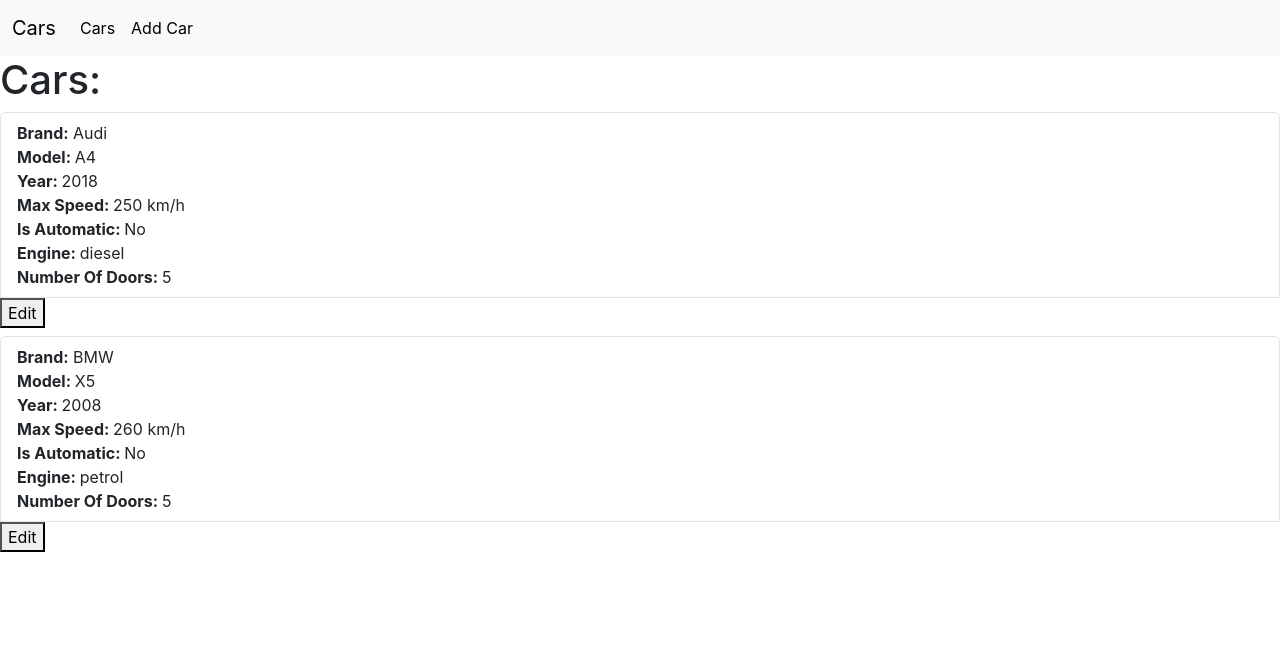
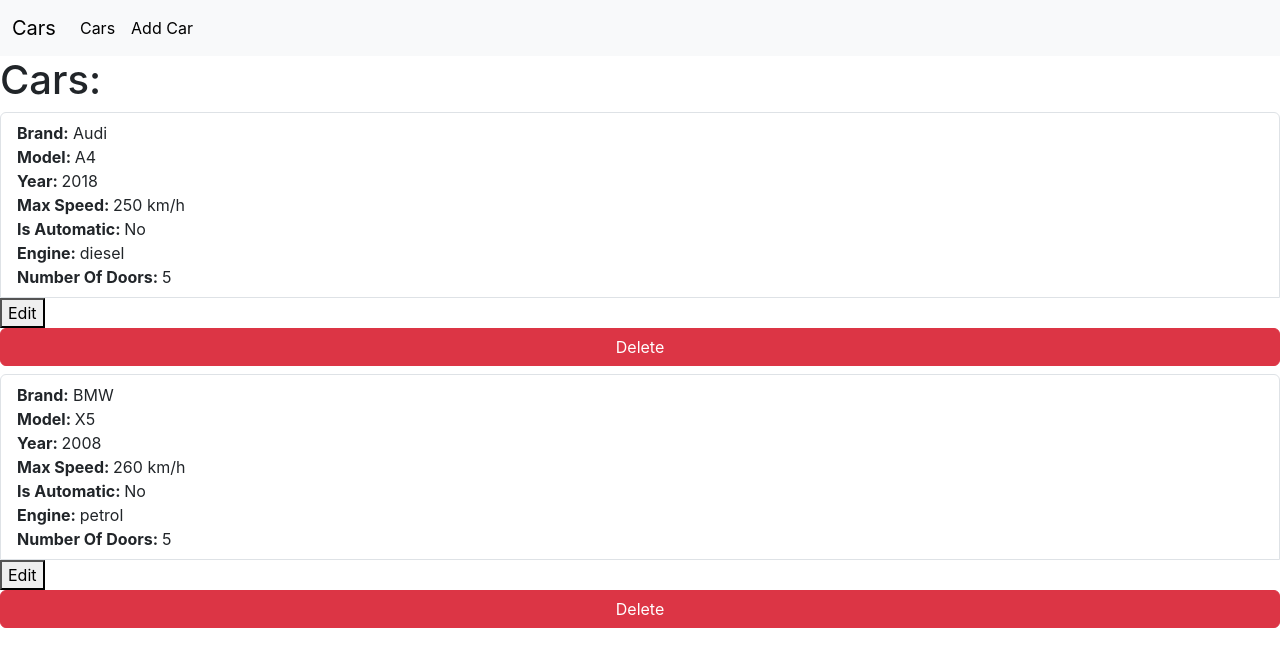
Before and after one commit to BiljanaDa/cars-react, a React (Create React App) app: page /cars in a window 1280 px wide. Shown: the top 666 px of the page. Built offline with nearby package versions, Linux system fonts and the light colour scheme.

Commit message:
zadatak 8

```diff
--- a/src/components/Car.js
+++ b/src/components/Car.js
@@ -1,8 +1,13 @@
-import React from "react";
+import React, { useState } from "react";
 import { Link } from "react-router-dom";
+import carsService from "../service/CarsService";
 
 export default function Car({ car }) {
   console.log("Car component received:", car);
+
+  const handleDelete = () => {
+    carsService.deleteCar(car.id);
+  };
   return (
     <>
       <div key={car.id} className="row mb-2">
@@ -25,6 +30,12 @@
             <Link to={`/edit/${car.id}`}>
               <button>Edit</button>
             </Link>
+            <button
+              className="btn btn-danger"
+              onClick={() => handleDelete(car.id)}
+            >
+              Delete
+            </button>
           </ul>
         </div>
       </div>
--- a/src/pages/AppCars.js
+++ b/src/pages/AppCars.js
@@ -3,6 +3,7 @@
 import Car from "../components/Car";
 
 export default function AppCars() {
+  console.log("Rendering AppCars component");
   const [cars, setCars] = useState(carsService.getAllCars());
   useEffect(() => setCars(carsService.getAllCars()), []);
 
--- a/src/service/CarsService.js
+++ b/src/service/CarsService.js
@@ -45,6 +45,12 @@
       this.setCars([...this.cars]);
     }
   }
+
+  deleteCar(id) {
+    console.log(`Deleting car with ID: ${id}`);
+    this.cars = this.cars.filter((car) => car.id !== id);
+    console.log("Updated cars:", this.cars);
+  }
 }
 
 const carsService = new CarsService();
```
